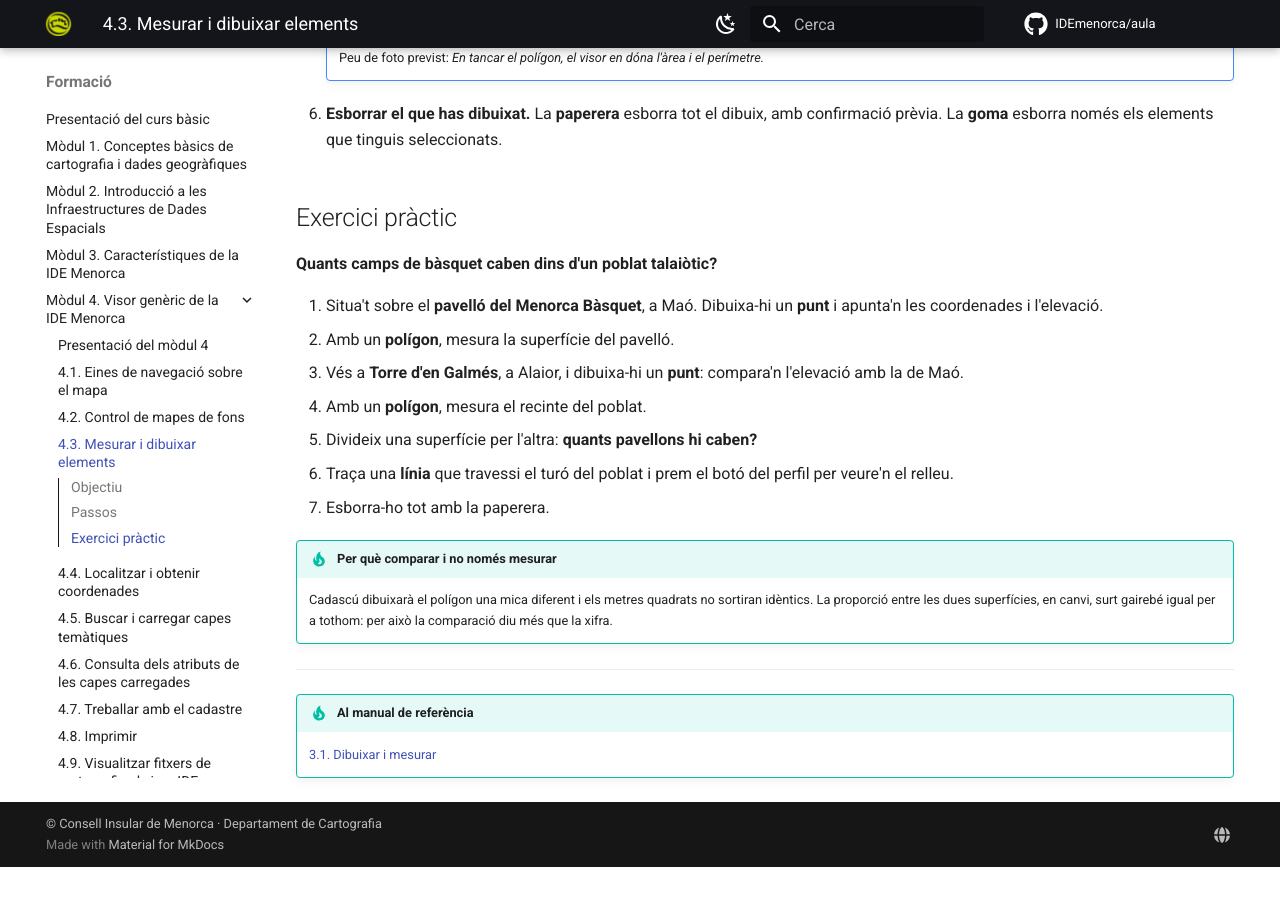
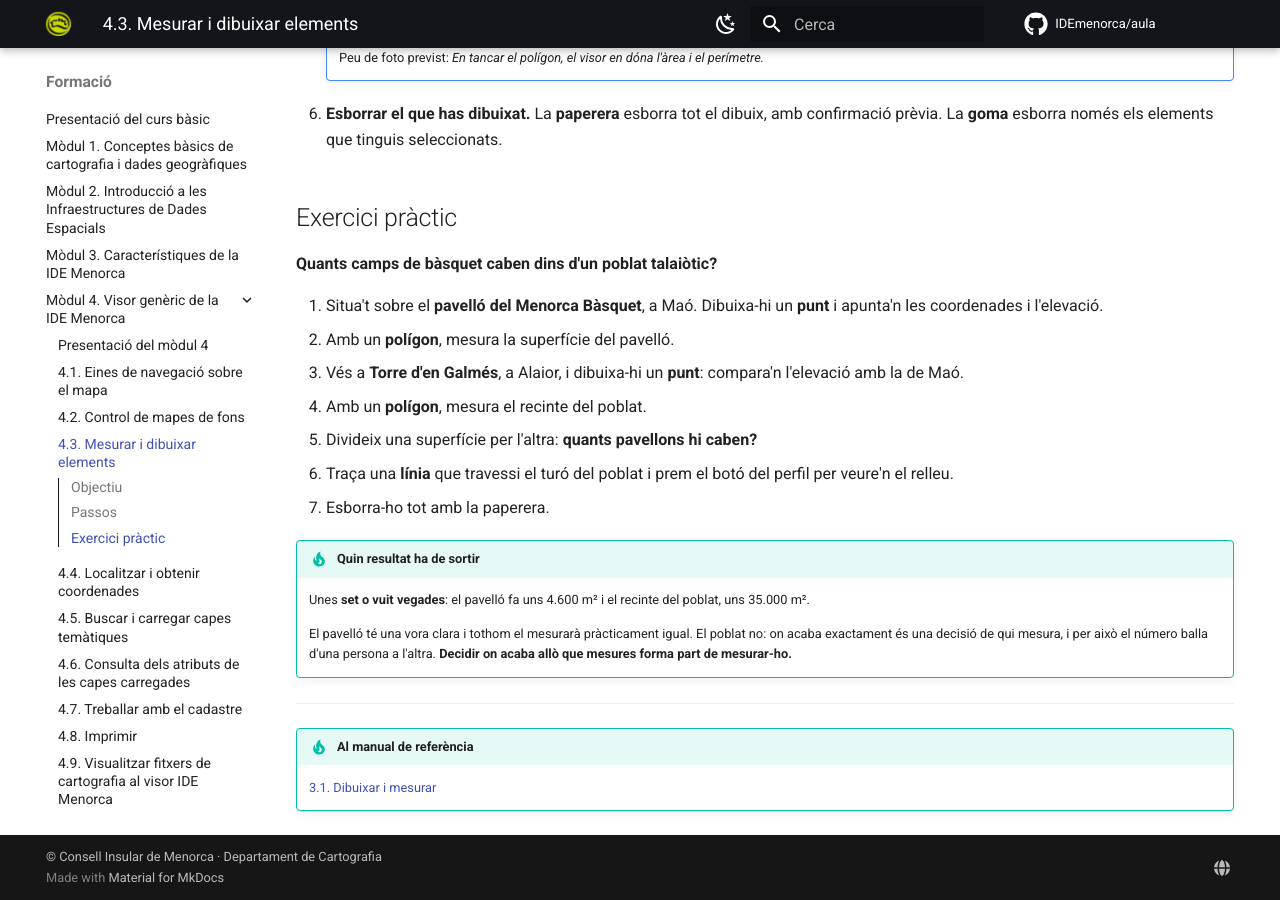
Before and after one commit to IDEmenorca/aula, an MkDocs documentation site: the page built from docs/formacio/basic/modul-4-visor/03-mesurar-dibuixar.md, in a window 1280 px wide and 900 px high, scrolled down 1910 px. Built offline with MkDocs 1.6.1 and Material for MkDocs 9.7.7, drawn with Linux system fonts in a browser that asks for light colours; comment, search, counter and statistics services are not loaded; before the commit the page ends 2777 px from its top, so only the background shows below that.

Commit message:
Tanca l'exercici de la 4.3 amb el resultat esperat
Mesurat al visor: el pavelló fa 4.585 m² i el recinte de Torre d'en Galmés
34.754 m². La resposta surt entre set i vuit vegades.

Que el poblat no sigui fàcilment delimitable, que semblava un problema per a
l'exercici, passa a ser-ne la lliçó: el pavelló té una vora clara i tothom el
mesura igual, el poblat no, i decidir on acaba forma part de mesurar-lo. La
nota anterior deia que la proporció sortiria gairebé igual per a tothom, cosa
que amb un recinte de vora difusa no és certa.

Co-Authored-By: Claude Opus 5 <noreply@anthropic.com>

```diff
--- a/docs/formacio/basic/modul-4-visor/03-mesurar-dibuixar.md
+++ b/docs/formacio/basic/modul-4-visor/03-mesurar-dibuixar.md
@@ -62,10 +62,14 @@ coordenades, distàncies i superfícies.
    perfil per veure'n el relleu.
 7. Esborra-ho tot amb la paperera.
 
-!!! tip "Per què comparar i no només mesurar"
-    Cadascú dibuixarà el polígon una mica diferent i els metres quadrats no
-    sortiran idèntics. La proporció entre les dues superfícies, en canvi, surt
-    gairebé igual per a tothom: per això la comparació diu més que la xifra.
+!!! tip "Quin resultat ha de sortir"
+    Unes **set o vuit vegades**: el pavelló fa uns 4.600 m² i el recinte del
+    poblat, uns 35.000 m².
+
+    El pavelló té una vora clara i tothom el mesurarà pràcticament igual. El
+    poblat no: on acaba exactament és una decisió de qui mesura, i per això el
+    número balla d'una persona a l'altra. **Decidir on acaba allò que mesures
+    forma part de mesurar-ho.**
 
 ---
 
```
